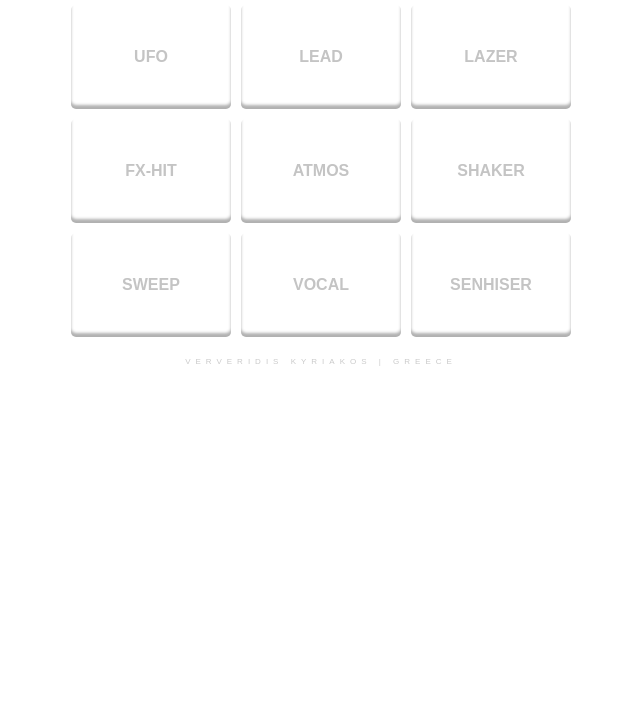
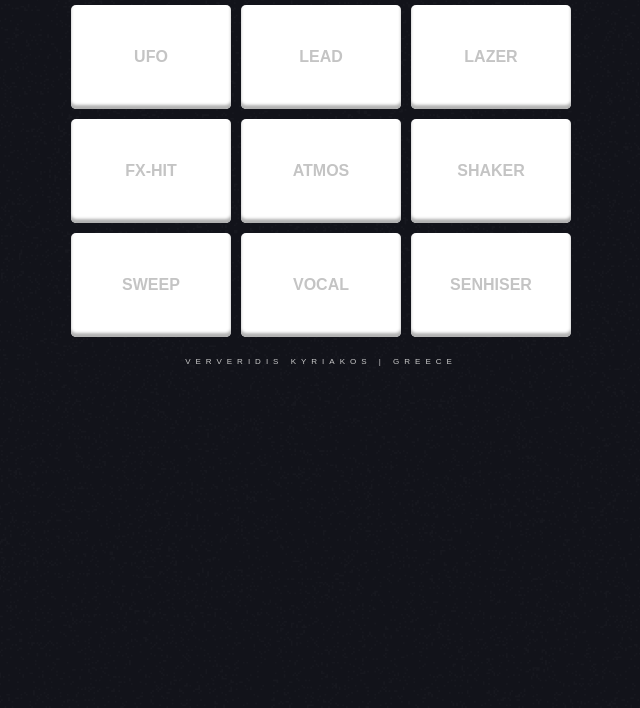
Before and after one commit to KyriakosVerveridis/sound-machina, a plain HTML site: page index.html in a window 1280 px wide. Shown: the part 92-800 px from the top of the page, without its empty margins (319-959 px from the left). Drawn offline with Linux system fonts and the light colour scheme.

Commit message:
Update styles.css

```diff
--- a/styles.css
+++ b/styles.css
@@ -20,7 +20,7 @@ html, body {
 }
 
 body {
-
+  background-image: url(images/bg-dark-theme.png);
   background-position: center;
   background-size: cover;
   background-repeat: no-repeat;
```
